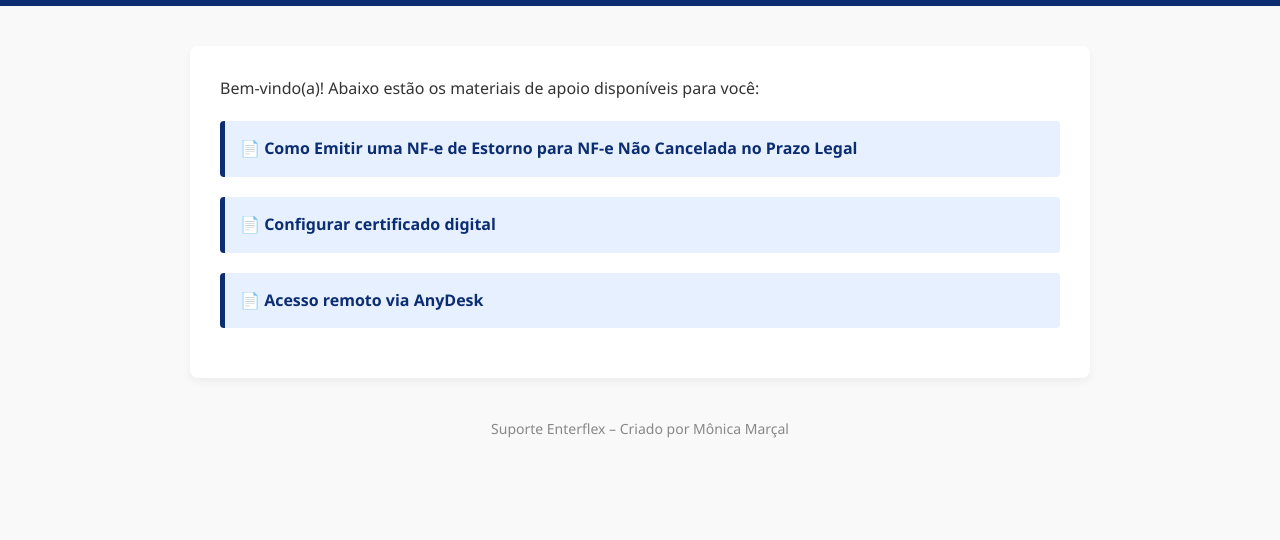
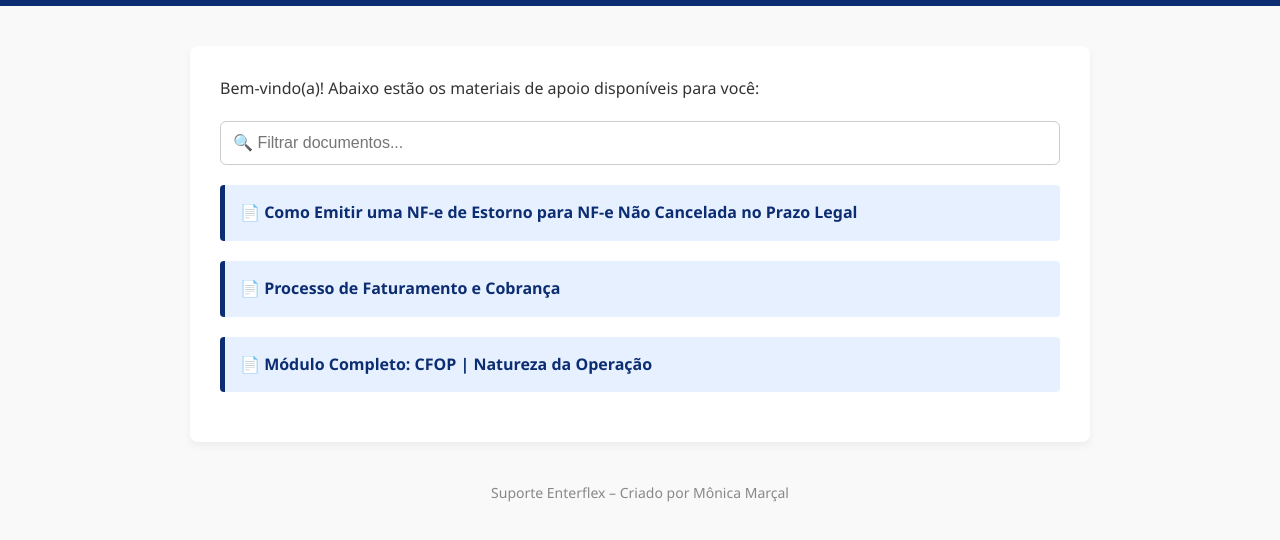
Before and after one commit to monicagit-hub/tutoriais-enterflex, a plain HTML site: page index.html in a window 1280 px wide. Shown: the part 172-712 px from the top of the page. Drawn offline with Linux system fonts and the light colour scheme.

Commit message:
feat(script.js): Filtrar dinamicamente a lista de documentos conforme o usuário digita no campo de busca.

```diff
--- a/index.html
+++ b/index.html
@@ -4,6 +4,7 @@
   <meta charset="UTF-8" />
   <meta name="viewport" content="width=device-width, initial-scale=1.0" />
   <title>Central de Tutoriais - Enterflex</title>
+
   <link rel="stylesheet" href="style.css" />
 </head>
 <body>
@@ -14,15 +15,20 @@
 
   <main>
     <p>Bem-vindo(a)! Abaixo estão os materiais de apoio disponíveis para você:</p>
+    <input type="text" id="filtro" placeholder="🔍 Filtrar documentos..." onkeyup="filtrarDocumentos()" />
+
     <ul>
       <li><a href="docs/Emitindo-uma-NF-Estorno-Cancelada-fora-Prazo-Legal.pdf" target="_blank">📄 Como Emitir uma NF-e de Estorno para NF-e Não Cancelada no Prazo Legal</a></li>
-      <li><a href="docs/configurar_certificado.pdf" target="_blank">📄 Configurar certificado digital</a></li>
-      <li><a href="docs/acesso_anydesk.pdf" target="_blank">📄 Acesso remoto via AnyDesk</a></li>
+      <li><a href="docs/Processo-de-Faturamento-e-Cobrança.pdf" target="_blank">📄 Processo de Faturamento e Cobrança</a></li>
+      <li><a href="docs/Módulo-Geral-CFOP.pdf" target="_blank">📄 Módulo Completo: CFOP | Natureza da Operação</a></li>
     </ul>
   </main>
 
   <footer>
     Suporte Enterflex – Criado por Mônica Marçal
   </footer>
+
+  <script src="script.js"></script>
+
 </body>
 </html>
--- /dev/null
+++ b/script.js
@@ -0,0 +1,10 @@
+  function filtrarDocumentos() {
+    const input = document.getElementById("filtro");
+    const filtro = input.value.toLowerCase();
+    const itens = document.querySelectorAll("ul li");
+
+    itens.forEach((item) => {
+      const texto = item.textContent.toLowerCase();
+      item.style.display = texto.includes(filtro) ? "" : "none";
+    });
+  }
--- a/style.css
+++ b/style.css
@@ -27,6 +27,14 @@ main {
   padding: 30px;
   box-shadow: 0 4px 8px rgba(0,0,0,0.05);
   border-radius: 8px;
+}
+#filtro {
+  width: 100%;
+  padding: 12px;
+  margin-bottom: 20px;
+  border: 1px solid #ccc;
+  border-radius: 6px;
+  font-size: 16px;
 }
 
 h1 {
```
Also changed, not shown: 3 other files.
